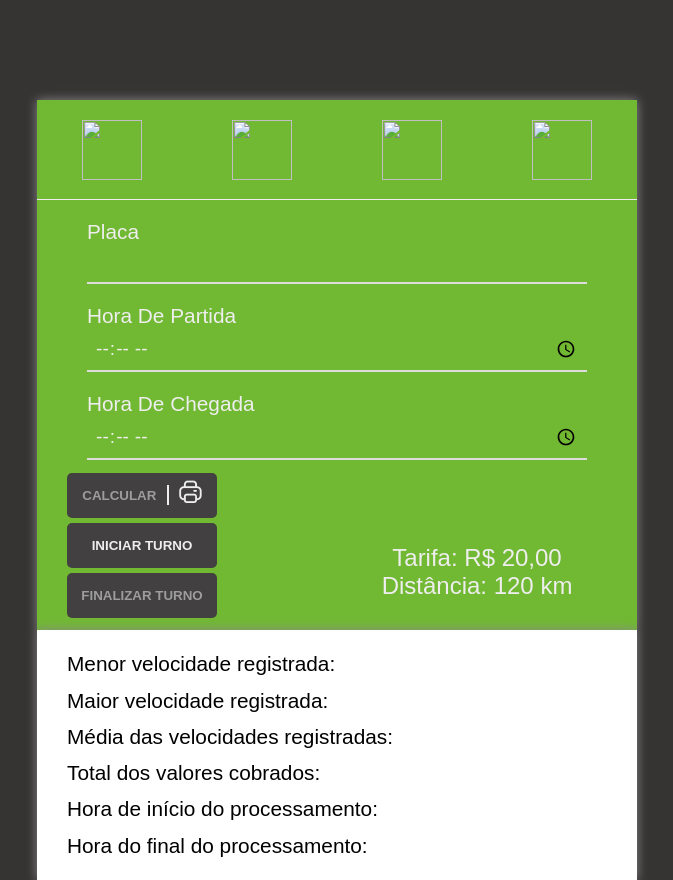
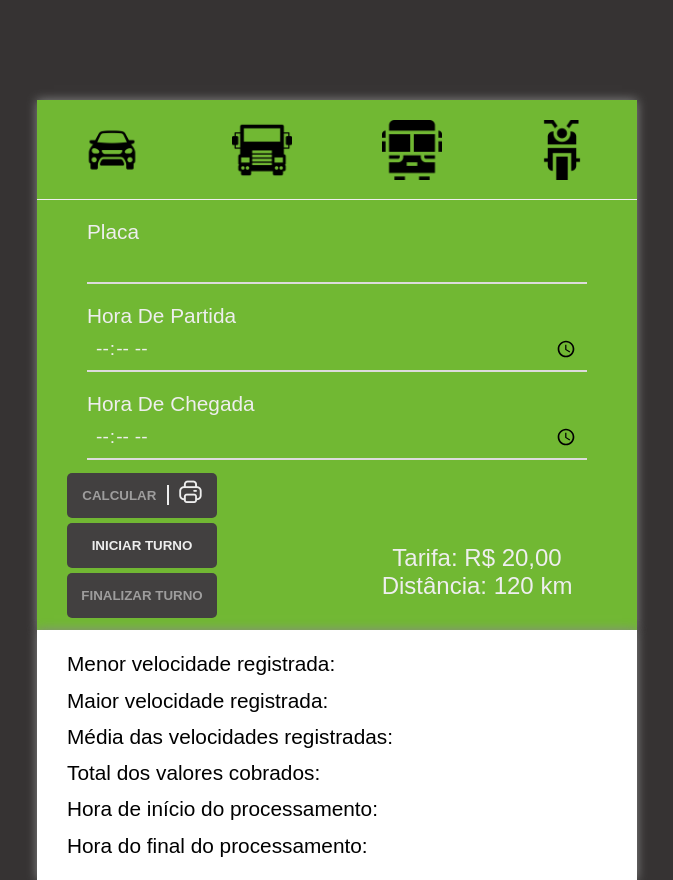
Before and after one commit to senaiAtividades/Atividades, a plain HTML site: page Pedagio/index.html in a window 1280 px wide. Shown: the whole page, without its empty margins (303-976 px from the left). Drawn offline with nearby package versions, Linux system fonts and the light colour scheme; the site is published under a folder, as on GitHub Pages, so addresses that start at the root find nothing.

Commit message:
Update index.html

```diff
--- a/Pedagio/index.html
+++ b/Pedagio/index.html
@@ -16,10 +16,10 @@
         <div id="divPedagio">
 
             <div id="top">
-                <img src="/imagens/icones/carro-suv.png" id="iconeCar" class="icones">
-                <img src="/imagens/icones/frente-do-caminhao-de-entrega.png" id="iconeCaminhao" class="icones">
-                <img src="/imagens/icones/bus.png" id="iconeBus" class="icones">
-                <img src="/imagens/icones/moto.png" id="iconeMoto" class="icones">
+                <img src="imagens/icones/carro-suv.png" id="iconeCar" class="icones">
+                <img src="imagens/icones/frente-do-caminhao-de-entrega.png" id="iconeCaminhao" class="icones">
+                <img src="imagens/icones/bus.png" id="iconeBus" class="icones">
+                <img src="imagens/icones/moto.png" id="iconeMoto" class="icones">
             </div>
 
             <div id="mid">
```
